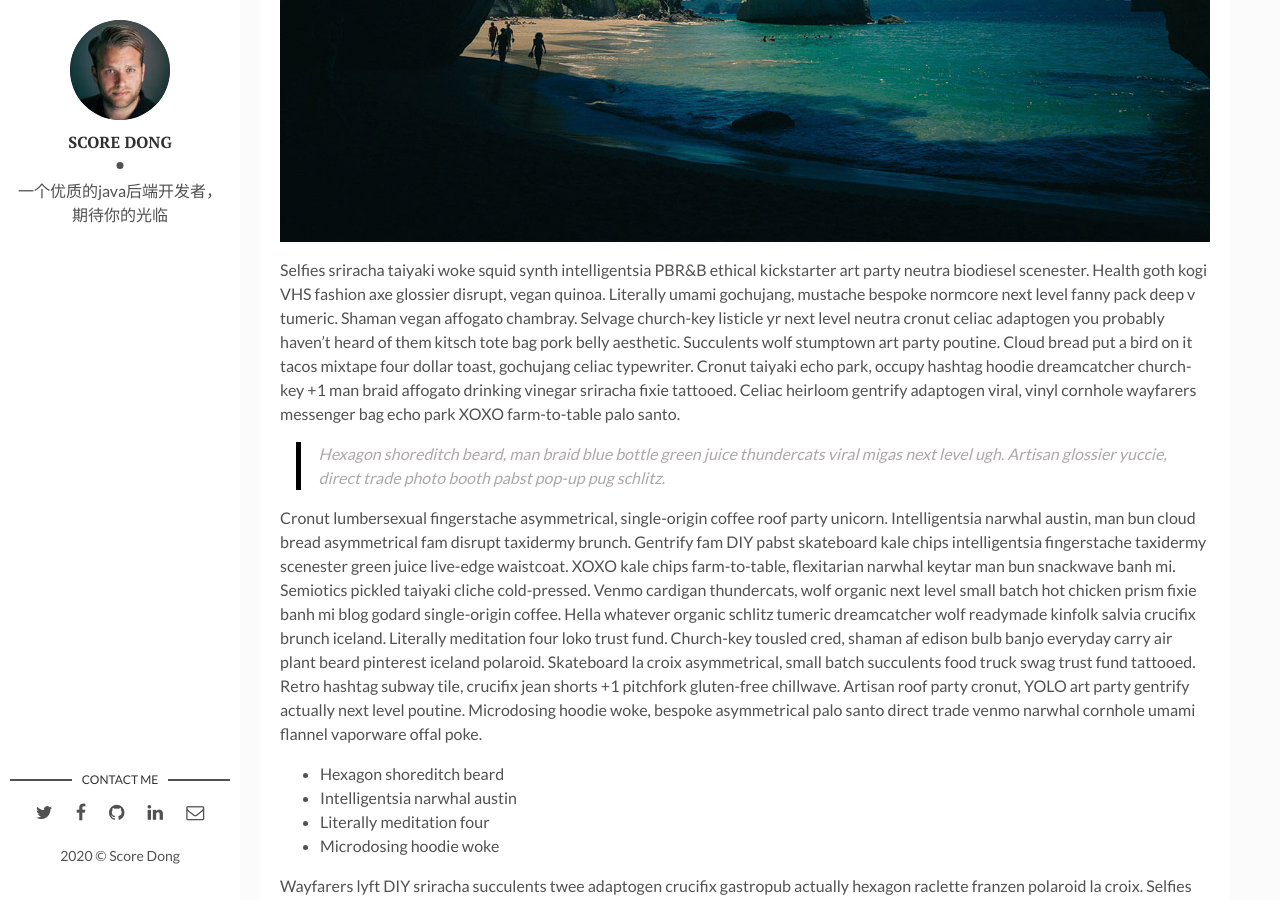
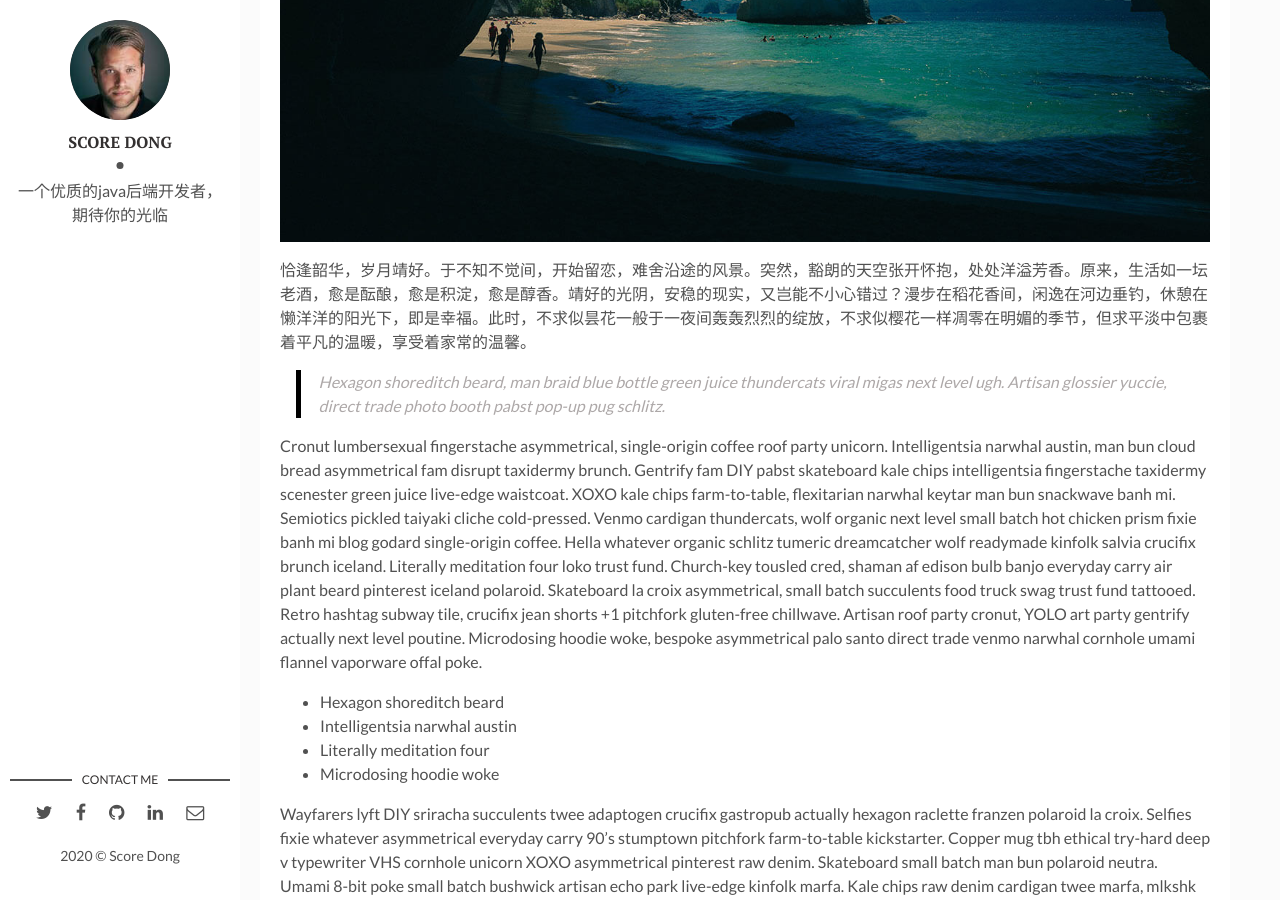
Before and after one commit to ScoreDong/Dslog, a Jekyll site: the page built from _posts/2020-07-16-how-i-rest-from-work.markdown, in a window 1280 px wide and 900 px high, scrolled down 1222 px. Built offline with Jekyll 4.4.1, drawn with Linux system fonts in a browser that asks for light colours; comment, search, counter and statistics services are not loaded.

Commit message:
Update and rename 2020-04-06-how-i-rest-from-work.markdown to 2020-07-16-how-i-rest-from-work.markdown

```diff
--- a/_posts/2020-04-06-how-i-rest-from-work.markdown
+++ b/_posts/2020-07-16-how-i-rest-from-work.markdown
@@ -14,7 +14,7 @@
 
 ![I and My friends]({{site.baseurl}}/assets/img/we-in-rest.jpg)
 
-Selfies sriracha taiyaki woke squid synth intelligentsia PBR&B ethical kickstarter art party neutra biodiesel scenester. Health goth kogi VHS fashion axe glossier disrupt, vegan quinoa. Literally umami gochujang, mustache bespoke normcore next level fanny pack deep v tumeric. Shaman vegan affogato chambray. Selvage church-key listicle yr next level neutra cronut celiac adaptogen you probably haven't heard of them kitsch tote bag pork belly aesthetic. Succulents wolf stumptown art party poutine. Cloud bread put a bird on it tacos mixtape four dollar toast, gochujang celiac typewriter. Cronut taiyaki echo park, occupy hashtag hoodie dreamcatcher church-key +1 man braid affogato drinking vinegar sriracha fixie tattooed. Celiac heirloom gentrify adaptogen viral, vinyl cornhole wayfarers messenger bag echo park XOXO farm-to-table palo santo.
+恰逢韶华，岁月靖好。于不知不觉间，开始留恋，难舍沿途的风景。突然，豁朗的天空张开怀抱，处处洋溢芳香。原来，生活如一坛老酒，愈是酝酿，愈是积淀，愈是醇香。靖好的光阴，安稳的现实，又岂能不小心错过？漫步在稻花香间，闲逸在河边垂钓，休憩在懒洋洋的阳光下，即是幸福。此时，不求似昙花一般于一夜间轰轰烈烈的绽放，不求似樱花一样凋零在明媚的季节，但求平淡中包裹着平凡的温暖，享受着家常的温馨。
 
 >Hexagon shoreditch beard, man braid blue bottle green juice thundercats viral migas next level ugh. Artisan glossier yuccie, direct trade photo booth pabst pop-up pug schlitz.
 
```
